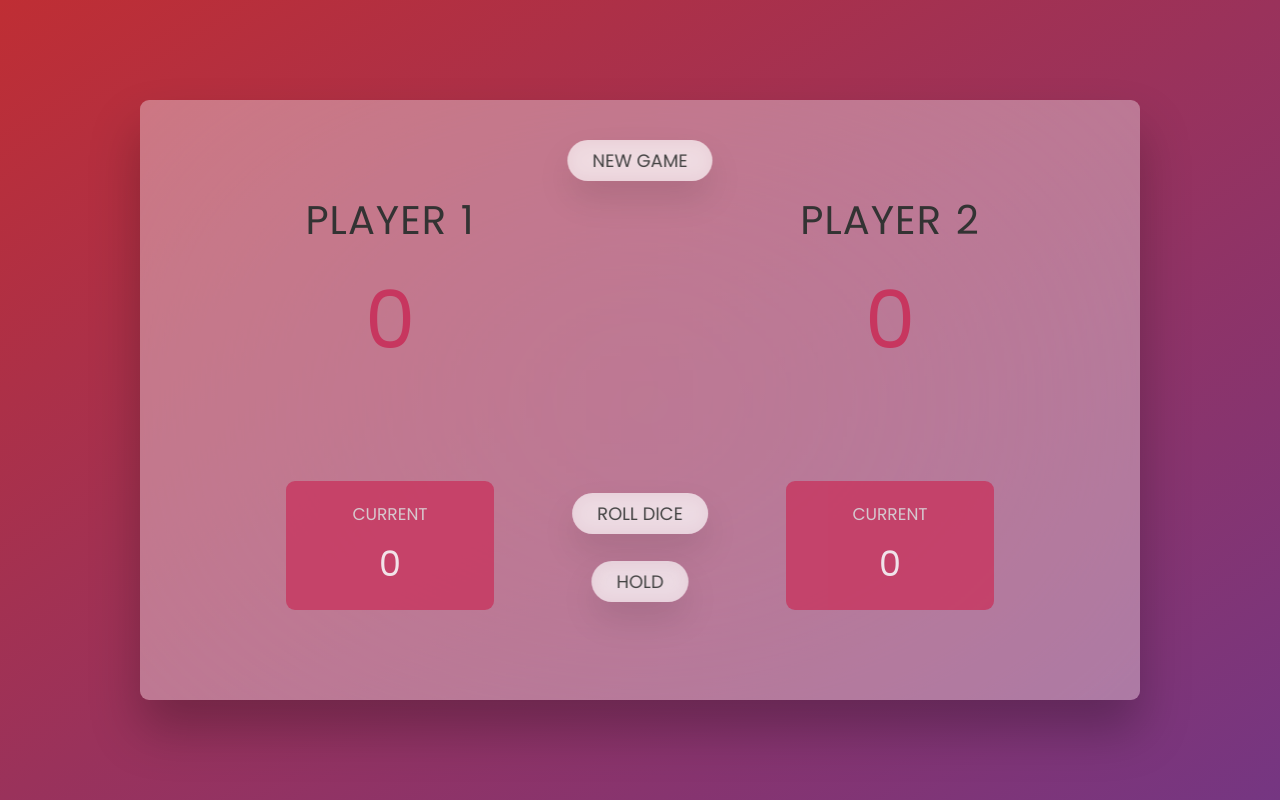
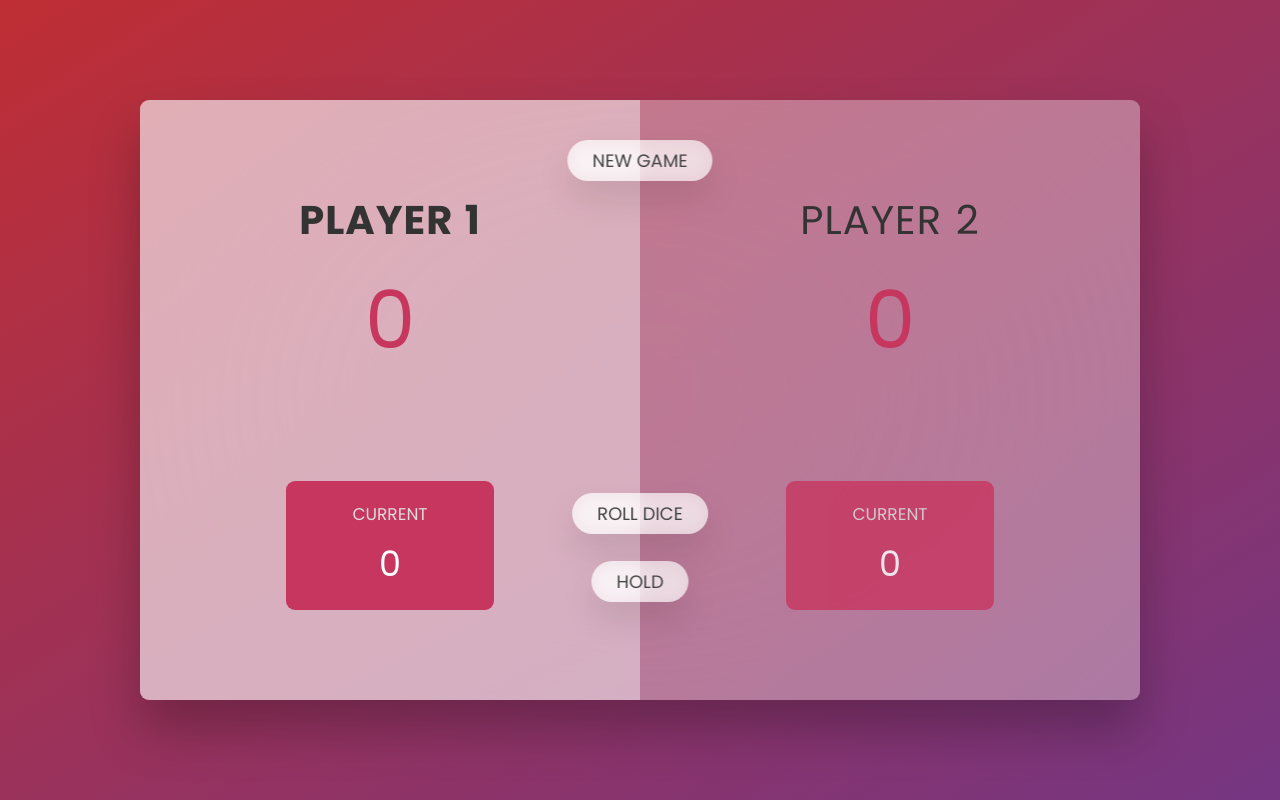
Before and after one commit to andreicastrodev/react-pig-game, a React (Create React App) app: page / in a window 1280 px wide. Built offline with nearby package versions, Linux system fonts and the light colour scheme.

Commit message:
implemented all the logic for ROLL HOLD and NEW GAME, will refactor the code to components and will fix performance issues

```diff
--- a/src/components/Content/Content.jsx
+++ b/src/components/Content/Content.jsx
@@ -9,18 +9,21 @@ const Content = () => {
   const [curDice, setCurDice] = useState(1);
   const [currentScore, setCurrentScore] = useState(0);
   const [activePlayer, setActivePlayer] = useState(0);
-
+  const [scores, setScores] = useState([0, 0]);
+  const [isWinner, setIsWinner] = useState(false);
+  const [isPlaying, setIsPlaying] = useState(true);
   const diceImg = require(`../../assets/images/dice-${curDice}.png`).default;
 
   const rollDiceHandler = () => {
+    if (isPlaying) {
       const dice = Math.trunc(Math.random() * 6) + 1;
       setShowDice(true);
       if (dice !== 1) {
-      console.log(dice);
         setCurDice(dice);
         setCurrentScore((prevState) => (prevState += dice));
       } else {
         switchHandler();
+      }
     }
   };
 
@@ -29,17 +32,50 @@ const Content = () => {
     setActivePlayer((prevState) => (prevState === 0 ? 1 : 0));
   };
 
+  const holdHandler = () => {
+    if (isPlaying) {
+      scores[activePlayer] += currentScore;
+      if (scores[activePlayer] >= 10) {
+        setIsWinner(true);
+        setShowDice(false);
+        setIsPlaying(false);
+      } else {
+        switchHandler();
+      }
+    }
+  };
+
+  const newGameHandler = () => {
+    setShowDice(false);
+    setCurDice(1);
+    setCurrentScore(0);
+    setActivePlayer(0);
+    setScores([0, 0]);
+    setIsWinner(false);
+    setIsPlaying(true);
+  };
+
   return (
     <div className={styles.content}>
       {activePlayer === 0 ? (
-        <Player1 score={currentScore} />
+        <Player1
+          active={true}
+          score={currentScore}
+          totalScore={scores[0]}
+          winner={isWinner}
+        />
       ) : (
-        <Player1 score={0} />
+        <Player1 score={0} totalScore={scores[0]} />
       )}
       {activePlayer === 1 ? (
-        <Player2 score={currentScore} />
+        <Player2
+          active={true}
+          score={currentScore}
+          totalScore={scores[1]}
+          winner={isWinner}
+        />
       ) : (
-        <Player2 score={0} />
+        <Player2 score={0} totalScore={scores[1]} />
       )}
 
       <img
@@ -48,7 +84,12 @@ const Content = () => {
         className={styles.dice}
         style={{ visibility: showDice ? "visible" : "hidden" }}
       />
-      <button className={`${styles.btn} ${styles.btnNew}`}>New game</button>
+      <button
+        className={`${styles.btn} ${styles.btnNew}`}
+        onClick={newGameHandler}
+      >
+        New game
+      </button>
       <button
         className={`${styles.btn} ${styles.btnRoll}`}
         onClick={rollDiceHandler}
@@ -57,7 +98,7 @@ const Content = () => {
       </button>
       <button
         className={`${styles.btn} ${styles.btnHold}`}
-        onClick={switchHandler}
+        onClick={holdHandler}
       >
         Hold
       </button>
--- a/src/components/Players/Player-1.jsx
+++ b/src/components/Players/Player-1.jsx
@@ -1,14 +1,17 @@
 import React from "react";
 import styles from "./Player.module.css";
 
-const Player1 = ({score}) => {
+const Player1 = ({ score, totalScore, active, winner }) => {
+  const playerActive = active ? styles.playerActive : null;
+  const playerWinner = winner ? styles.playerWinner : null;
+
   return (
-    <div className={styles.player}>
-      <h2 className={styles.name}>Player 1</h2>
-      <p className={styles.score}> {score} </p>
-      <div className={styles.current}>
+    <div className={`${styles.player} ${playerActive} ${playerWinner}`}>
+      <h2 className={`${styles.name} `}>{winner ? `Winner` : `Player 1`}</h2>
+      <p className={`${styles.score} `}> {score} </p>
+      <div className={`${styles.current}`}>
         <p className={styles.currentLabel}>Current</p>
-        <p className={styles.currentScore}>0 </p>
+        <p className={styles.currentScore}>{totalScore}</p>
       </div>
     </div>
   );
--- a/src/components/Players/Player-2.jsx
+++ b/src/components/Players/Player-2.jsx
@@ -1,14 +1,18 @@
 import React from "react";
 import styles from "./Player.module.css";
 
-const Player2 = ({ score }) => {
+const Player2 = ({ score, totalScore, active, winner }) => {
+  const playerActive = active ? styles.playerActive : null;
+  const playerWinner = winner ? styles.playerWinner : null;
+
   return (
-    <div className={styles.player}>
-      <h2 className={styles.name}>Player 2</h2>
+    <div className={`${styles.player} ${playerActive} ${playerWinner}`}>
+      <h2 className={`${styles.name} `}>{winner ? `Winner` : `Player 2`}</h2>
+
       <p className={styles.score}> {score} </p>
       <div className={styles.current}>
         <p className={styles.currentLabel}>Current</p>
-        <p className={styles.currentScore}>0 </p>
+        <p className={styles.currentScore}>{totalScore} </p>
       </div>
     </div>
   );
--- a/src/components/Players/Player.module.css
+++ b/src/components/Players/Player.module.css
@@ -25,17 +25,17 @@
   margin-bottom: auto;
 }
 
-.player--active {
+.playerActive {
   background-color: rgba(255, 255, 255, 0.4);
 }
-.player--active .name {
+.playerActive .name {
   font-weight: 700;
 }
-.player--active .score {
+.playerActive .score {
   font-weight: 400;
 }
 
-.player--active .current {
+.playerActive .current {
   opacity: 1;
 }
 
@@ -60,3 +60,12 @@
 .currentScore {
   font-size: 3.5rem;
 }
+
+.playerWinner {
+  background-color: #2f2f2f;
+}
+
+.playerWinner .name {
+  font-weight: 700;
+  color: #c7365f;
+}
```
Lines whose indentation alone changed are shown as unchanged.
